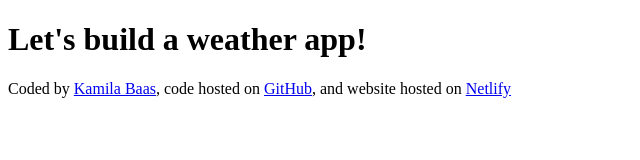
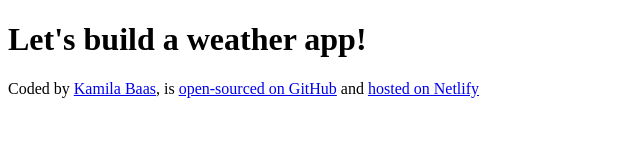
Before and after one commit to kam-ilab/Weather--Final-Project-, a plain HTML site: page index.html in a window 1280 px wide. Shown: the whole page, without its empty margins (0-640 px from the left). Drawn offline with Linux system fonts and the light colour scheme.

Commit message:
Updated the footer to improve readability

```diff
--- a/index.html
+++ b/index.html
@@ -9,17 +9,17 @@
     <h1>Let's build a weather app!</h1>
     <footer>
       Coded by
-      <a href="https://github.com/kam-ilab" target="_blank">Kamila Baas</a>,
-      code hosted on
+      <a href="https://github.com/kam-ilab" target="_blank">Kamila Baas</a>, is
       <a
         href="https://github.com/kam-ilab/Weather--Final-Project-"
         target="_blank"
-        >GitHub</a
-      >, and website hosted on
+        >open-sourced on GitHub</a
+      >
+      and
       <a
         href="https://655cb7dc334f0c1011484d2a--weathershecodes.netlify.app/"
         target="_blank"
-        >Netlify
+        >hosted on Netlify
       </a>
     </footer>
   </body>
```
